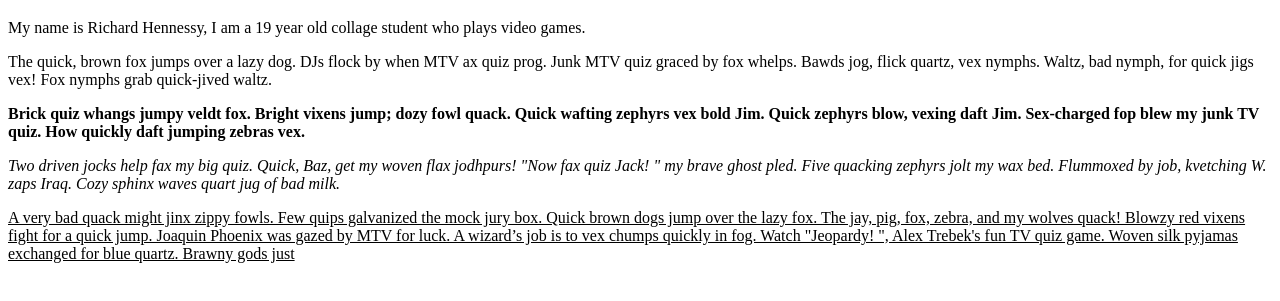
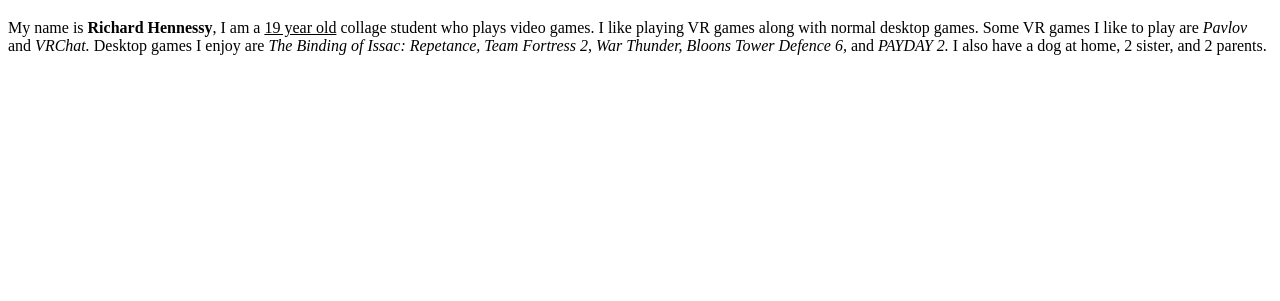
Before and after one commit to YourLocalWeaboo/se111-but-better, a plain HTML site: page w1/index.html in a window 1280 px wide. Shown: the part 61-362 px from the top of the page. Drawn offline with Linux system fonts and the light colour scheme.

Commit message:
update 4
put real text in lol

```diff
--- a/w1/index.html
+++ b/w1/index.html
@@ -11,14 +11,6 @@
 <body>
     <h1>Richard Hennessy</h1>
 
-    <p>My name is Richard Hennessy, I am a 19 year old collage student who plays video games.</p>
-
-    <p>The quick, brown fox jumps over a lazy dog. DJs flock by when MTV ax quiz prog. Junk MTV quiz graced by fox whelps. Bawds jog, flick quartz, vex nymphs. Waltz, bad nymph, for quick jigs vex! Fox nymphs grab quick-jived waltz.</p>
-
-    <p><b>Brick quiz whangs jumpy veldt fox. Bright vixens jump; dozy fowl quack. Quick wafting zephyrs vex bold Jim. Quick zephyrs blow, vexing daft Jim. Sex-charged fop blew my junk TV quiz. How quickly daft jumping zebras vex.</b></p>
-
-    <p><i>Two driven jocks help fax my big quiz. Quick, Baz, get my woven flax jodhpurs! "Now fax quiz Jack! " my brave ghost pled. Five quacking zephyrs jolt my wax bed. Flummoxed by job, kvetching W. zaps Iraq. Cozy sphinx waves quart jug of bad milk.</i></p>
-
-    <p><u>A very bad quack might jinx zippy fowls. Few quips galvanized the mock jury box. Quick brown dogs jump over the lazy fox. The jay, pig, fox, zebra, and my wolves quack! Blowzy red vixens fight for a quick jump. Joaquin Phoenix was gazed by MTV for luck. A wizard’s job is to vex chumps quickly in fog. Watch "Jeopardy! ", Alex Trebek's fun TV quiz game. Woven silk pyjamas exchanged for blue quartz. Brawny gods just</u></p>
+    <p>My name is <b>Richard Hennessy</b>, I am a <u>19 year old</u> collage student who plays video games. I like playing VR games along with normal desktop games. Some VR games I like to play are <i>Pavlov</i> and <i>VRChat.</i> Desktop games I enjoy are <i>The Binding of Issac: Repetance, Team Fortress 2, War Thunder, Bloons Tower Defence 6,</i> and <i>PAYDAY 2.</i> I also have a dog at home, 2 sister, and 2 parents. </u></p>
 </body>
 </html>
```
